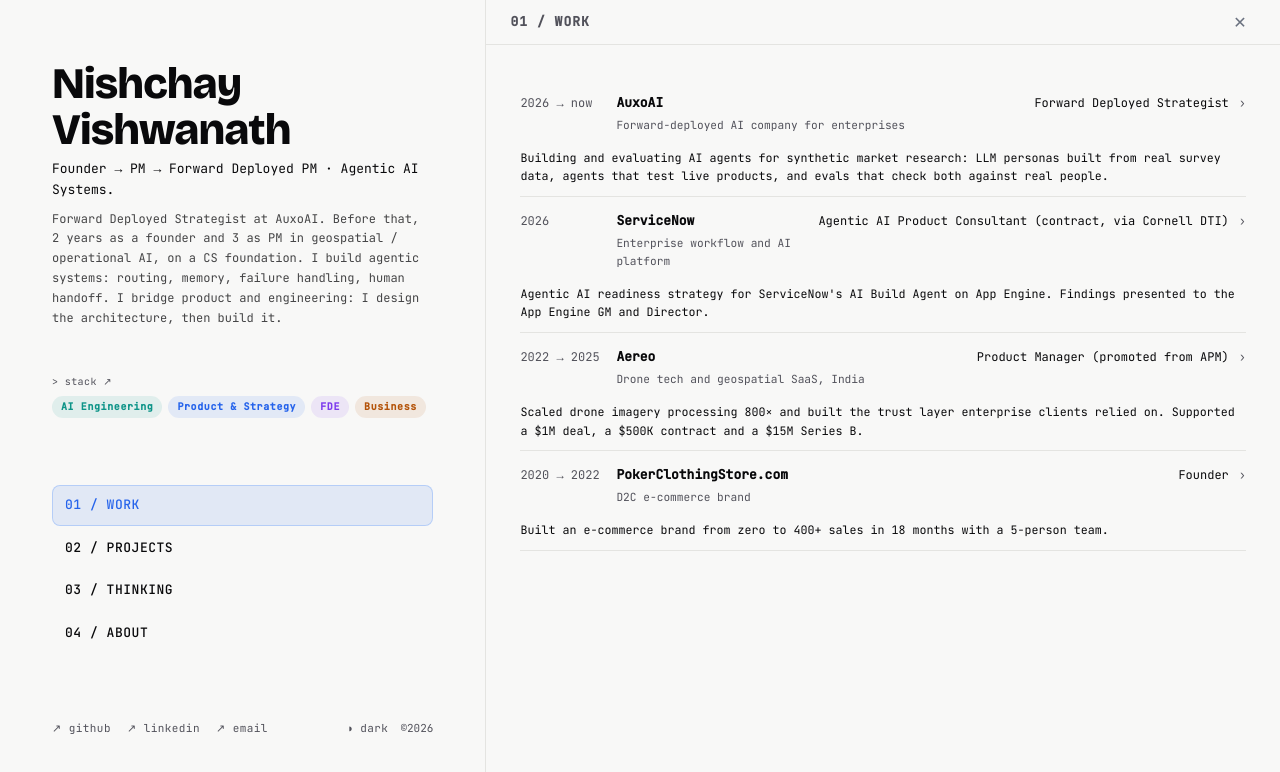
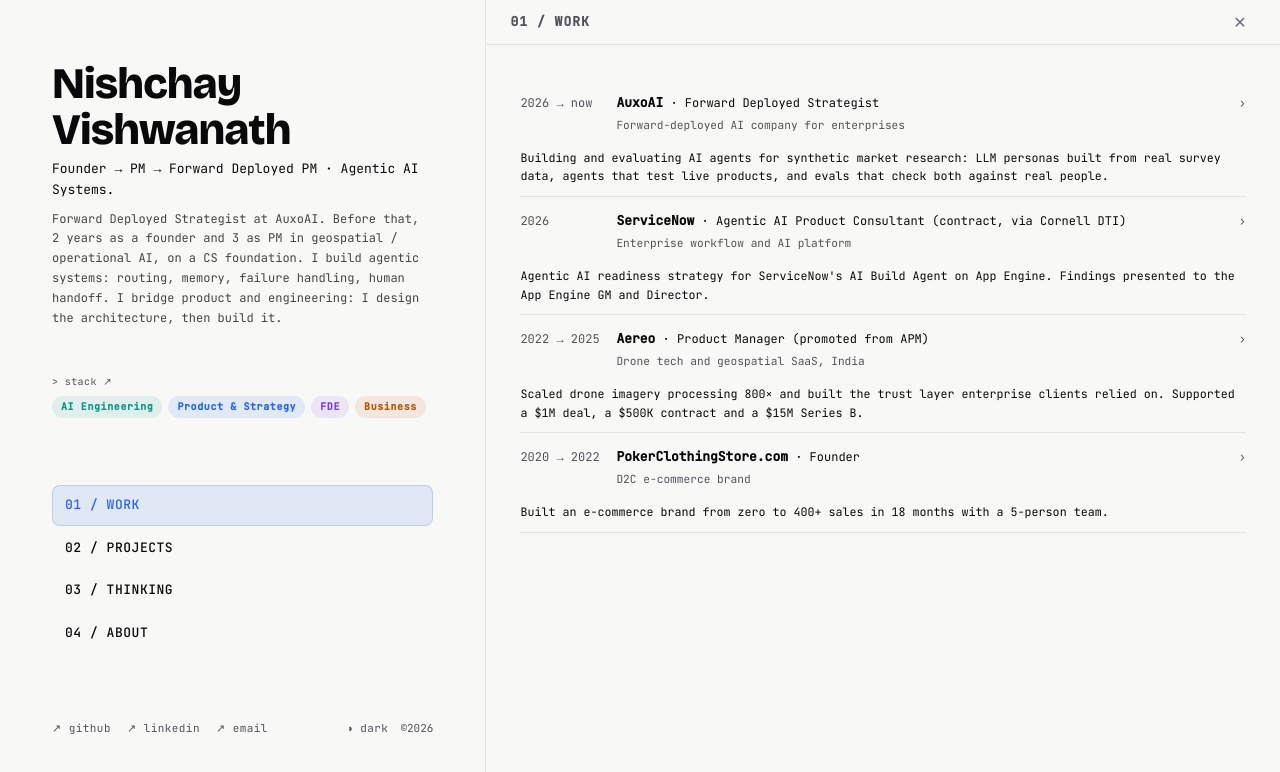
Before and after one commit to nishtobehonest/nishtobehonest, a plain HTML site: page index.html in a window 1280 px wide. Both pictures are taken after a click on the button "01 / WORK". Shown: the top 772 px of the page. Drawn offline with nearby package versions, Linux system fonts and the light colour scheme.

Commit message:
Show title next to company name in WORK entries
Co-Authored-By: Claude Opus 5.5 <noreply@anthropic.com>

```diff
--- a/css/style.css
+++ b/css/style.css
@@ -456,6 +456,7 @@ h3 { font-size: 1.125rem; font-weight: 600; }
 .work-trigger.open  { color: var(--text); }
 .work-year    { color: var(--muted); min-width: 86px; flex-shrink: 0; font-size: 0.75rem; }
 .work-company { flex: 1; font-weight: 600; padding: 0 10px; color: var(--text); }
+.work-role-inline { font-weight: 400; font-size: 0.75rem; color: var(--text); }
 .work-company-type { display: block; margin-top: 3px; font-weight: 400; font-size: 0.7rem; color: var(--muted); }
 .work-role    { color: var(--text); font-size: 0.75rem; margin-right: 10px; }
 .work-chevron { color: var(--muted); font-size: 0.75rem; transition: transform .25s; flex-shrink: 0; }
--- a/js/panel.js
+++ b/js/panel.js
@@ -106,8 +106,7 @@
           <div class="work-item">
             <button class="work-trigger" data-idx="${i}">
               <span class="work-year">${item.year}</span>
-              <span class="work-company">${item.company}${item.type ? `<span class="work-company-type">${item.type}</span>` : ''}</span>
-              <span class="work-role">${item.role}</span>
+              <span class="work-company">${item.company}<span class="work-role-inline"> · ${item.role}</span>${item.type ? `<span class="work-company-type">${item.type}</span>` : ''}</span>
               <span class="work-chevron">›</span>
             </button>
             ${item.teaser ? `<p class="work-teaser">${item.teaser}</p>` : ''}
```
